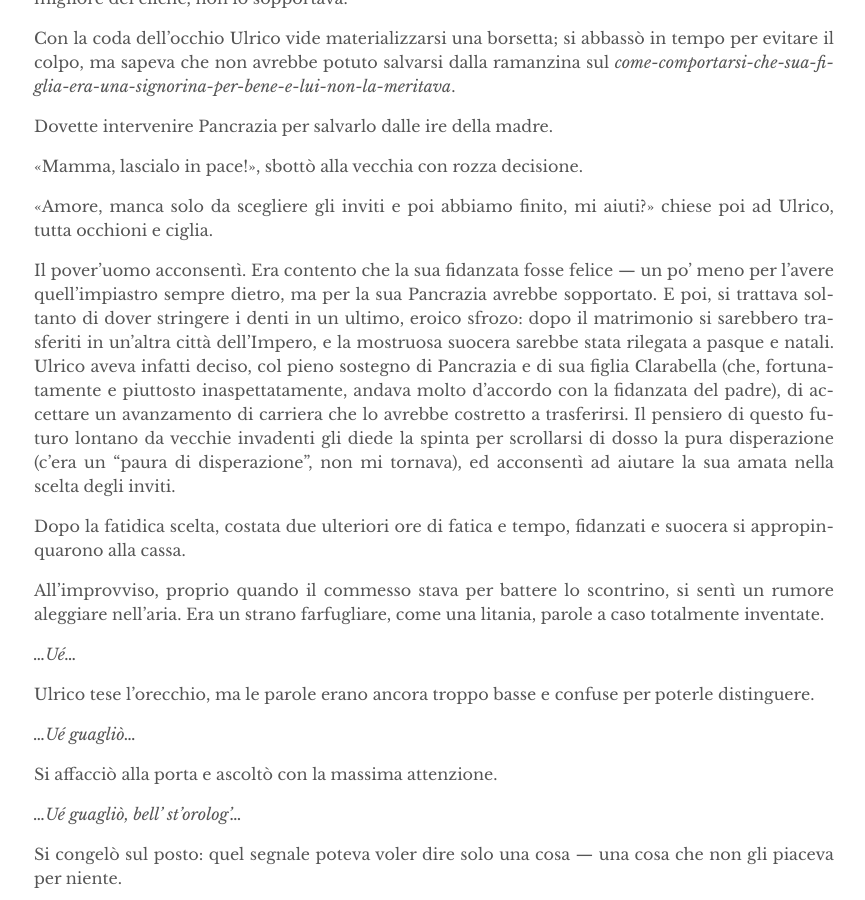
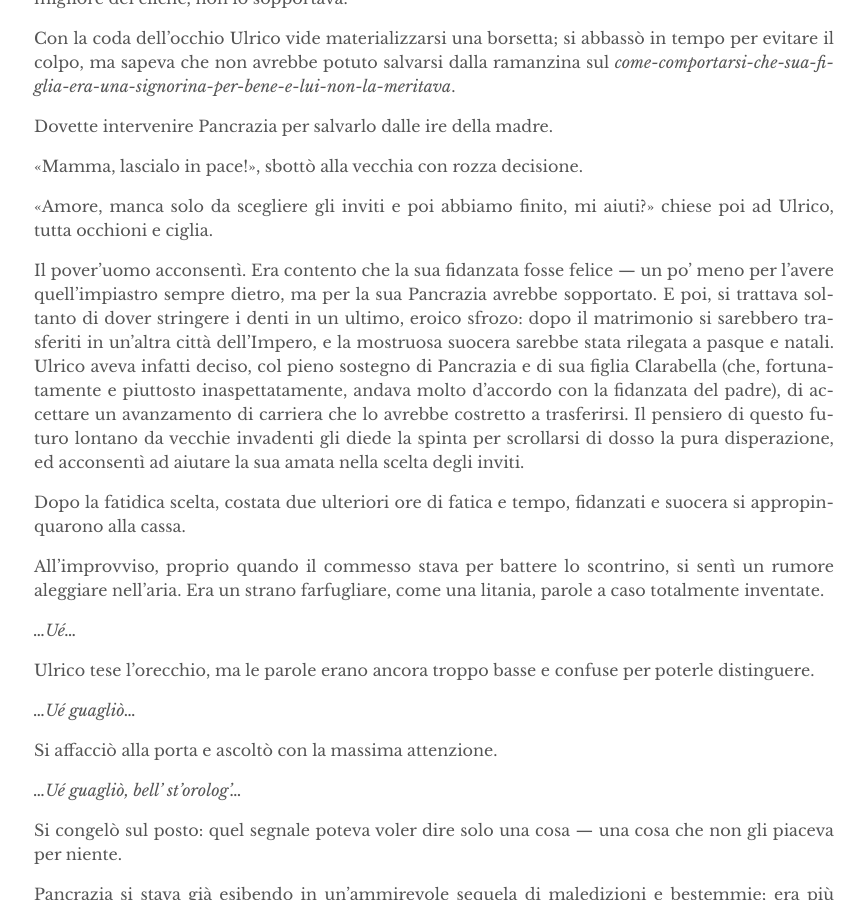
Before and after one commit to eviloutpost/eviloutpost.github.io, a Jekyll site: the page built from _posts/2018-12-19-organizzazione.md, in a window 1280 px wide and 900 px high, scrolled down 707 px. Shown: the whole window, without its empty margins (206-1071 px from the left). Built offline with Jekyll 4.4.1, drawn with Linux system fonts in a browser that asks for light colours.

Commit message:
removed annotation, fix was correct

```diff
--- a/_posts/2018-12-19-organizzazione.md
+++ b/_posts/2018-12-19-organizzazione.md
@@ -22,7 +22,7 @@ Dovette intervenire Pancrazia per salvarlo dalle ire della madre.
 
 «Amore, manca solo da scegliere gli inviti e poi abbiamo finito, mi aiuti?» chiese poi ad Ulrico, tutta occhioni e ciglia.
 
-Il pover'uomo acconsentì. Era contento che la sua fidanzata fosse felice --- un po' meno per l'avere quell'impiastro sempre dietro, ma per la sua Pancrazia avrebbe sopportato. E poi, si trattava soltanto di dover stringere i denti in un ultimo, eroico sfrozo: dopo il matrimonio si sarebbero trasferiti in un'altra città dell'Impero, e la mostruosa suocera sarebbe stata rilegata a pasque e natali. Ulrico aveva infatti deciso, col pieno sostegno di Pancrazia e di sua figlia Clarabella (che, fortunatamente e piuttosto inaspettatamente, andava molto d'accordo con la fidanzata del padre), di accettare un avanzamento di carriera che lo avrebbe costretto a trasferirsi. Il pensiero di questo futuro lontano da vecchie invadenti gli diede la spinta per scrollarsi di dosso la pura disperazione (c'era un "paura di disperazione", non mi tornava), ed acconsentì ad aiutare la sua amata nella scelta degli inviti.
+Il pover'uomo acconsentì. Era contento che la sua fidanzata fosse felice --- un po' meno per l'avere quell'impiastro sempre dietro, ma per la sua Pancrazia avrebbe sopportato. E poi, si trattava soltanto di dover stringere i denti in un ultimo, eroico sfrozo: dopo il matrimonio si sarebbero trasferiti in un'altra città dell'Impero, e la mostruosa suocera sarebbe stata rilegata a pasque e natali. Ulrico aveva infatti deciso, col pieno sostegno di Pancrazia e di sua figlia Clarabella (che, fortunatamente e piuttosto inaspettatamente, andava molto d'accordo con la fidanzata del padre), di accettare un avanzamento di carriera che lo avrebbe costretto a trasferirsi. Il pensiero di questo futuro lontano da vecchie invadenti gli diede la spinta per scrollarsi di dosso la pura disperazione, ed acconsentì ad aiutare la sua amata nella scelta degli inviti.
 
 Dopo la fatidica scelta, costata due ulteriori ore di fatica e tempo, fidanzati e suocera si appropinquarono alla cassa.
 
```
